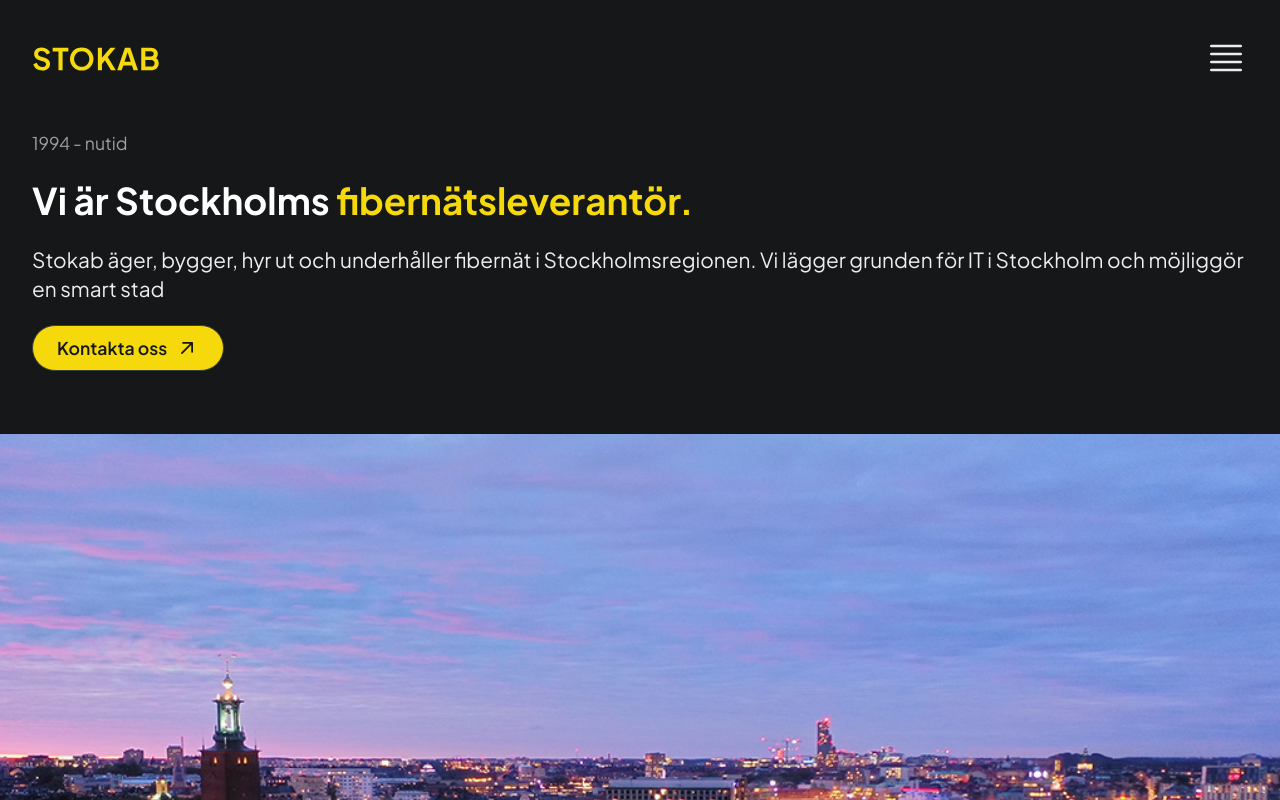
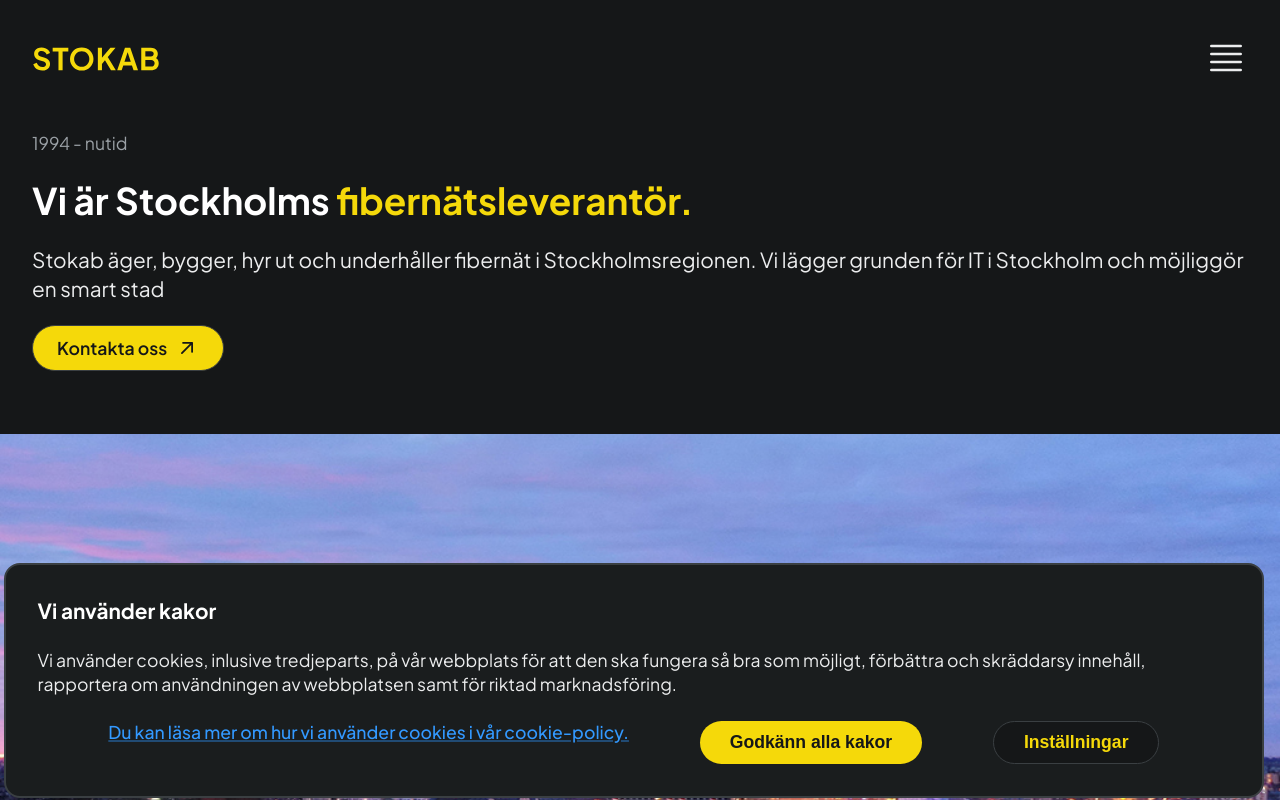
Before and after one commit to Medieinstitutet/fed21d-grafiska-verktyg-pimpim, a Vue app: page / in a window 1280 px wide. Shown: the top 800 px of the page. Built offline with nearby package versions, Linux system fonts and the light colour scheme.

Commit message:
cookies component

```diff
--- a/src/App.vue
+++ b/src/App.vue
@@ -5,6 +5,7 @@
   import Info from './components/Info.vue'
   import Statistics from './components/Statistics.vue'
 import Footer from './components/Footer.vue'
+import Cookies from './components/Cookies.vue'
 </script>
 
 <template>
@@ -36,6 +37,8 @@
   <footer>
     <Footer />
   </footer>
+
+  <Cookies />
 </template>
 
 <style scoped lang="scss">
--- /dev/null
+++ b/src/components/Cookies.vue
@@ -0,0 +1,64 @@
+<script setup lang="ts">
+
+</script>
+
+<template>
+  <div id="cookies">
+    <b>Vi använder kakor</b>
+    <p>Vi använder cookies, inlusive tredjeparts, på vår webbplats för att den ska fungera så bra som möjligt, förbättra och skräddarsy innehåll, rapportera om användningen av webbplatsen samt för riktad marknadsföring. </p>
+    <a href="#">Du kan läsa mer om hur vi använder cookies i vår cookie-policy.</a>
+    <button>Godkänn alla kakor</button>
+    <button>Inställningar</button>
+  </div>
+</template>
+
+<style lang="scss">
+  #cookies{
+    background-color: #1A1D1E;
+    border: 2px solid #3A3F42;
+    border-radius: 16px;
+    width: 98.5%;
+    position: fixed;
+    bottom:2px;
+    left: 3.5px;
+    padding: 2rem;
+    display: flex;
+    flex-wrap: wrap;
+    row-gap: 24px;
+    justify-content: space-evenly;
+
+    b{
+      font-size: 1.3rem;
+      width:100%;
+    }
+
+    p{
+      font-size: 1.1rem;
+    }
+
+    a{
+      color: #3399FF;
+      text-decoration: underline #214B74 2px;
+      font-size: 1.1rem;
+      font-weight: 500;
+    }
+
+    button{
+      border-radius: 99px;
+      padding: 10px 30px;
+      font-weight: 600;
+      font-size: 1.1rem;
+
+      &:first-of-type{
+        background-color: #F5D90A;
+        color: #151718;
+      }
+
+      &:last-of-type{
+        color: #F5D90A;
+        background-color: #151718;
+        border: 1px solid #3A3F42;
+      }
+    }
+  }
+</style>>
```
